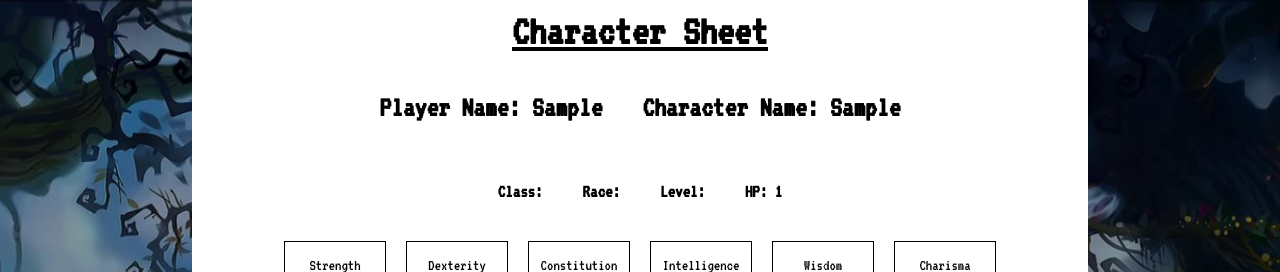
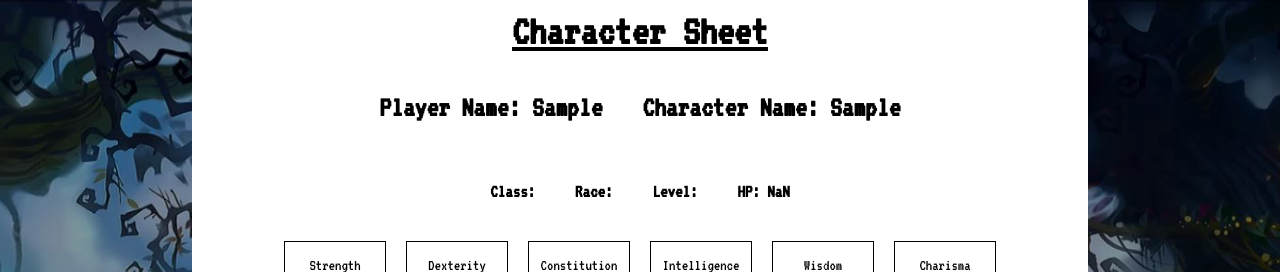
Before and after one commit to Jaden-Drury/Fantasy-Character-Generator, a React (Create React App) app in the folder finalproject/: page / in a window 1280 px wide. Both pictures are taken after typing "Sample", "Sample" into the empty fields and a click on the button "Generate Character". Shown: the top 272 px of the page. Built offline with nearby package versions, Linux system fonts and the light colour scheme; a web font is replaced by a local one.

Commit message:
Barbarian Roll Level 2 HP

```diff
--- a/finalproject/src/Printable.js
+++ b/finalproject/src/Printable.js
@@ -46,8 +46,103 @@ class Printable extends Component{
         }
     }
 
+    rollD12(level){
+        const min = 1;
+        const max = 12;
+        const randomNumber = Math.ceil(Math.random() * max-min + min);
+        return(randomNumber);
+    }
+
+    leveledHP(){
+        try {
+            switch (this.props.userClass){
+                case "Barbarian":
+                    if(this.props.level != 1) {
+                        const roll = this.rollD12()
+                        console.log("roll " + roll)
+                        console.log("con mod " + this.abilityModifiers(this.props.constitution))
+                        console.log(roll + this.abilityModifiers(this.props.constitution))
+                        return(roll + this.abilityModifiers(this.props.constitution));
+                    }else{return(0)}
+                    break;
+
+                case "Bard":
+                    if(this.props.level != 1) {
+                    console.log("Bard");
+                }
+                break;
+
+                case "Cleric":
+                    if(this.props.level != 1) {
+                        console.log("Cleric");
+                    }
+                    break;
+
+                case "Druid":
+                    if(this.props.level != 1) {
+                        console.log("Druid");
+                    }
+                    break;
+
+                case "Fighter":
+                    if(this.props.level != 1) {
+                        console.log("Fighter");
+                    }
+                    break;
+
+                case "Monk":
+                    if(this.props.level != 1) {
+                        console.log("Monk");
+                    }
+                    break;
+
+                case "Paladin":
+                    if(this.props.level != 1) {
+                        console.log("Paladin");
+                    }
+                    break;
+
+                case "Ranger":
+                    if(this.props.level != 1) {
+                        console.log("Ranger");
+                    }
+                    break;
+
+                case "Rogue":
+                    if(this.props.level != 1) {
+                        console.log("Rogue");
+                    }
+                    break;
+
+                case "Sorcerer":
+                    if(this.props.level != 1) {
+                        console.log("Sorcerer");
+                    }
+                    break;
+
+                case "Warlock":
+                    if(this.props.level != 1) {
+                        console.log("Warlock");
+                    }
+                    break;
+
+                case "Wizard":
+                    if(this.props.level != 1) {
+                        console.log("Wizard");
+                    }
+                    break;
+
+                default:
+                    break;
+            }
+        } catch (Exception) {
+            console.log(Exception)
+        }
+    }
+
+
     render(){
-        console.log(this.props)
+        // console.log(this.props)
         return(
 
             <div className="Printable">
@@ -63,7 +158,7 @@ class Printable extends Component{
                     <h3>Class: {this.props.userClass}</h3>
                     <h3>Race: {this.props.race}</h3>
                     <h3>Level: {this.props.level}</h3>
-                    <h3>HP: {this.props.hitPoints + this.abilityModifiers(this.props.constitution)}</h3>
+                    <h3>HP: {this.props.hitPoints + this.abilityModifiers(this.props.constitution) + this.leveledHP()}</h3>
                 </div>
 
                 <ol className="statList">
--- a/finalproject/src/Selectors.js
+++ b/finalproject/src/Selectors.js
@@ -109,8 +109,8 @@ class Selectors extends Component {
                     <select value={this.state.level} onChange={this.handleChangeLevel}>
                         <option value={""}>Select a Level</option>
                         <option value={"1"}>1</option>
-                        {/*<option value={"2"}>2</option>*/}
-                        {/*<option value={"3"}>3</option>*/}
+                        <option value={"2"}>2</option>
+                        <option value={"3"}>3</option>
                         {/*<option value={"4"}>4</option>*/}
                         {/*<option value={"5"}>5</option>*/}
                         {/*<option value={"6"}>6</option>*/}
```
